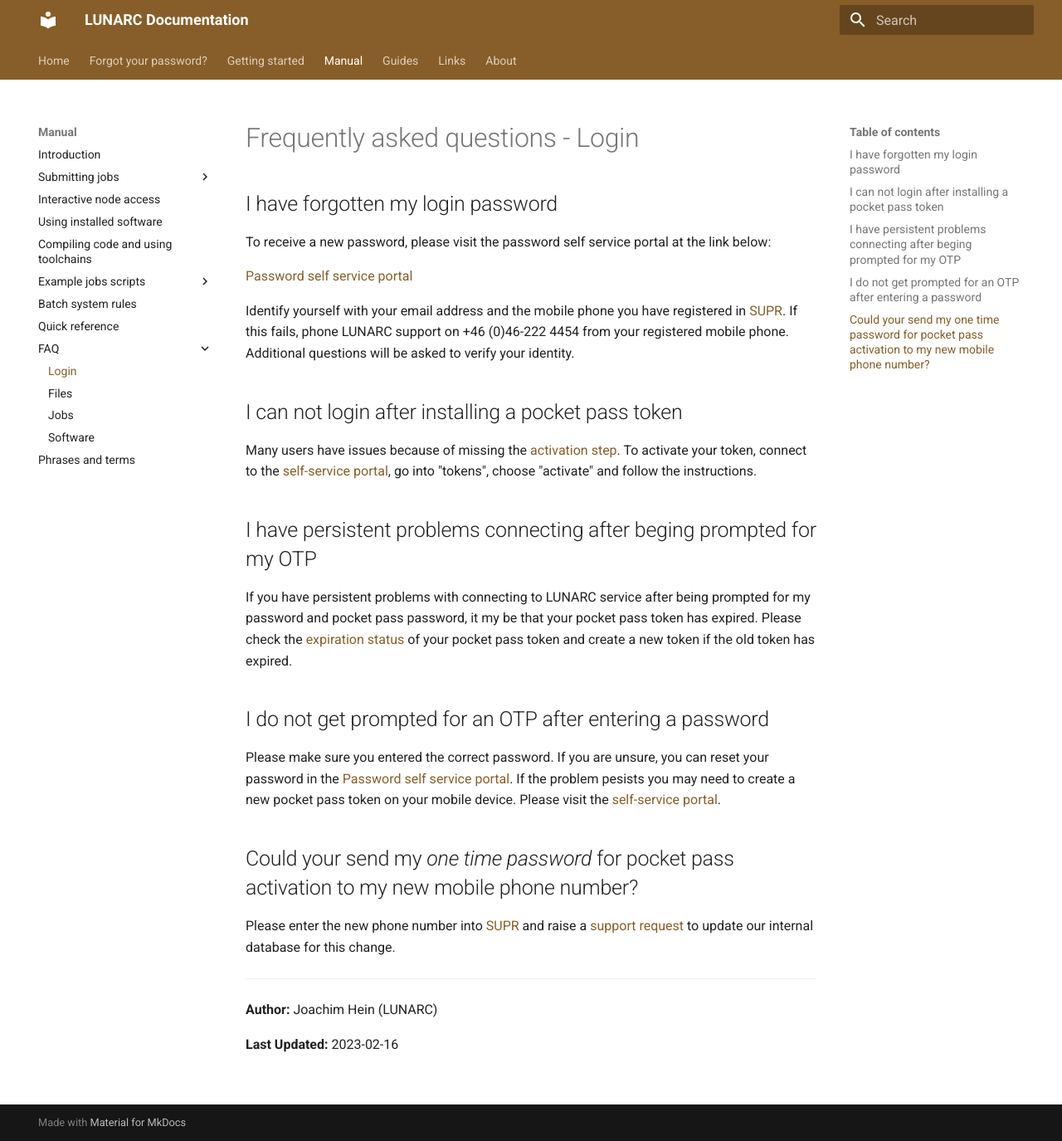
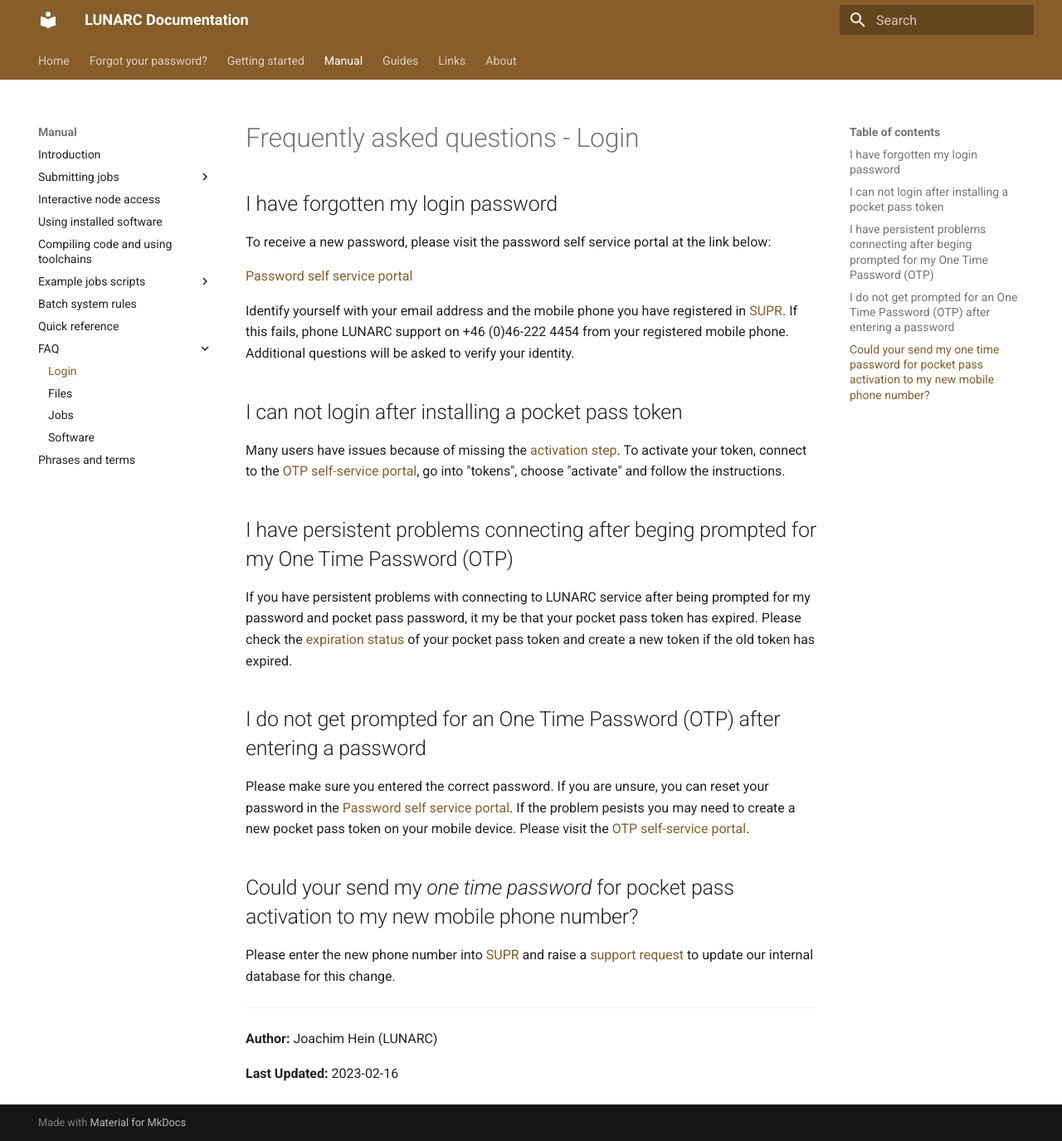
Before and after one commit to lunarc/lunarc_docs, an MkDocs documentation site: the page built from docs/manual/faq/manual_faq_login.md, in a window 1280 px wide and 1375 px high. Shown: the whole window at 83% size. Built offline with MkDocs 1.6.1 and Material for MkDocs 9.7.7, drawn with Linux system fonts in a browser that asks for light colours; comment, search, counter and statistics services are not loaded.

Commit message:
Updated login FAQ
Fixed broken link

Renamed the “self-service portal” to “OTP self-service portal”

```diff
--- a/docs/manual/faq/manual_faq_login.md
+++ b/docs/manual/faq/manual_faq_login.md
@@ -10,14 +10,14 @@ Identify yourself with your email address and the mobile phone you have register
 
 ## I can not login after installing a pocket pass token
 
-Many users have issues because of missing the [activation step](https://lunarc-documentation.readthedocs.io/en/latest/getting_started/authenticator_howto/#step-5-important-last-step-activate-your-token).  To activate your token, connect to the [self-service portal](https://lunarc-documentation.readthedocs.io/en/latest/getting_started/authenticator_howto/#step-2-accessing-the-self-service-portal), go into "tokens", choose "activate" and follow the instructions.
+Many users have issues because of missing the [activation step](https://lunarc-documentation.readthedocs.io/en/latest/getting_started/authenticator_howto/#step-5-important-last-step-activate-your-token).  To activate your token, connect to the [OTP self-service portal](https://lunarc-documentation.readthedocs.io/en/latest/getting_started/authenticator_howto/#step-2-accessing-the-self-service-portal), go into "tokens", choose "activate" and follow the instructions.
 
-## I have persistent problems connecting after beging prompted for my OTP
+## I have persistent problems connecting after beging prompted for my One Time Password (OTP)
 
-If you have persistent problems with connecting to LUNARC service after being prompted for my password and pocket pass password, it my be that your pocket pass token has expired.  Please check the [expiration status](https://lunarc-documentation.readthedocs.io/en/latest/authenticator_howto/#checking-the-validity-of-your-token) of your pocket pass token and create a new token if the old token has expired.
+If you have persistent problems with connecting to LUNARC service after being prompted for my password and pocket pass password, it my be that your pocket pass token has expired.  Please check the [expiration status](https://lunarc-documentation.readthedocs.io/en/latest/getting_started/authenticator_howto/#checking-the-validity-of-your-token) of your pocket pass token and create a new token if the old token has expired.
 
-## I do not get prompted for an OTP after entering a password
-Please make sure you entered the correct password.  If you are unsure, you can reset your password in the [Password self service portal](https://phenix3.lunarc.lu.se/pss).  If the problem pesists you may need to create a new pocket pass token on your mobile device.  Please visit the [self-service portal](https://lunarc-documentation.readthedocs.io/en/latest/getting_started/authenticator_howto/#step-2-accessing-the-self-service-portal).
+## I do not get prompted for an One Time Password (OTP) after entering a password
+Please make sure you entered the correct password.  If you are unsure, you can reset your password in the [Password self service portal](https://phenix3.lunarc.lu.se/pss).  If the problem pesists you may need to create a new pocket pass token on your mobile device.  Please visit the [OTP self-service portal](https://lunarc-documentation.readthedocs.io/en/latest/getting_started/authenticator_howto/#step-2-accessing-the-self-service-portal).
 
 ## Could your send my *one time password* for pocket pass activation to my new mobile phone number?
 
```
